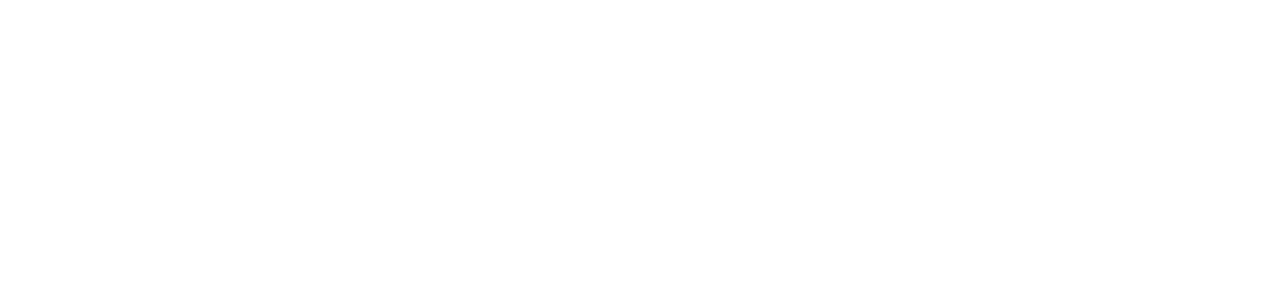
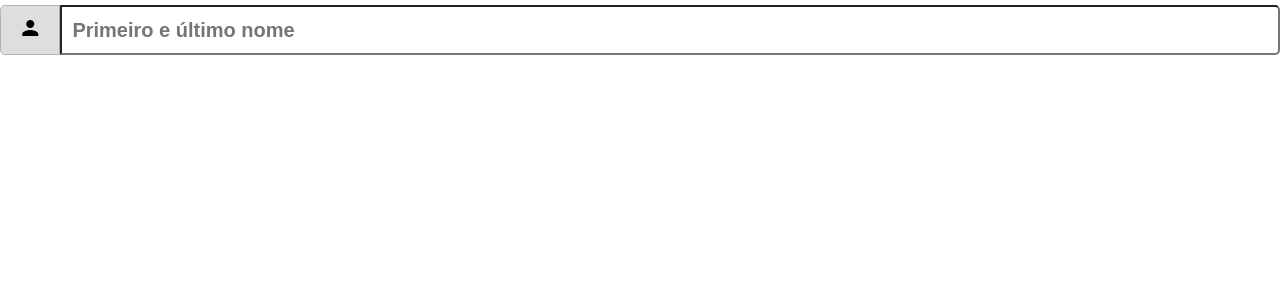
Before and after one commit to ruimds/mtw, an Angular app in the folder ProjetoMultimedia/app/: page / in a window 1280 px wide. Shown: the top 300 px of the page. Built offline with nearby package versions, Linux system fonts and the light colour scheme.

Commit message:
Form-Item
form-item, com input e icon

```diff
--- a/ProjetoMultimedia/app/src/app/app.component.html
+++ b/ProjetoMultimedia/app/src/app/app.component.html
@@ -1 +1 @@
-<app-generic-button></app-generic-button>
+<app-form-item></app-form-item> <app-generic-button></app-generic-button>
--- /dev/null
+++ b/ProjetoMultimedia/app/src/app/components/form-item/form-item/form-item.component.css
@@ -0,0 +1,28 @@
+.form-item-container {
+  display: flex;
+  width: 100%;
+  margin-bottom: 5px;
+  margin-top: 5px;
+}
+.icon {
+  padding: 10px;
+  background: #dedede;
+  color: black;
+  min-width: 3%;
+  text-align: center;
+  border: 1px solid #b3b3b3;
+  border-top-left-radius: 5px;
+  border-bottom-left-radius: 5px;
+}
+.form-item {
+  width: 100%;
+  padding: 10px;
+  outline: none;
+  border-top-right-radius: 5px;
+  border-bottom-right-radius: 5px;
+  font-size: 20px;
+  font-weight: bold;
+}
+.form-item:focus {
+  border: 2px solid #b3b3b3;
+}
--- /dev/null
+++ b/ProjetoMultimedia/app/src/app/components/form-item/form-item/form-item.component.html
@@ -0,0 +1,6 @@
+<div class="form-item-container">
+  <i class="icon"
+    ><mat-icon>{{ icon }}</mat-icon>
+  </i>
+  <input class="form-item" type="text" placeholder="{{ placeholder }}" />
+</div>
--- /dev/null
+++ b/ProjetoMultimedia/app/src/app/components/form-item/form-item/form-item.component.ts
@@ -0,0 +1,19 @@
+import { Component, OnInit, NgModule } from "@angular/core";
+import { Placeholder } from "@angular/compiler/src/i18n/i18n_ast";
+
+@Component({
+  selector: "app-form-item",
+  templateUrl: "./form-item.component.html",
+  styleUrls: ["./form-item.component.css"],
+})
+export class FormItemComponent {
+  icon = "person";
+  placeholder = "Primeiro e último nome";
+
+  updateIcon(input: HTMLTextAreaElement) {
+    this.icon = input.value;
+  }
+  updatePlaceholder(input: Placeholder) {
+    this.placeholder = input.value;
+  }
+}
--- a/ProjetoMultimedia/app/src/styles.css
+++ b/ProjetoMultimedia/app/src/styles.css
@@ -2,3 +2,6 @@
 
 html, body { height: 100%; }
 body { margin: 0; font-family: Roboto, "Helvetica Neue", sans-serif; }
+
+html, body { height: 100%; }
+body { margin: 0; font-family: Roboto, "Helvetica Neue", sans-serif; }
```
Also changed, not shown: ProjetoMultimedia/app/src/app/app.module.ts (+12 -12 lines).
